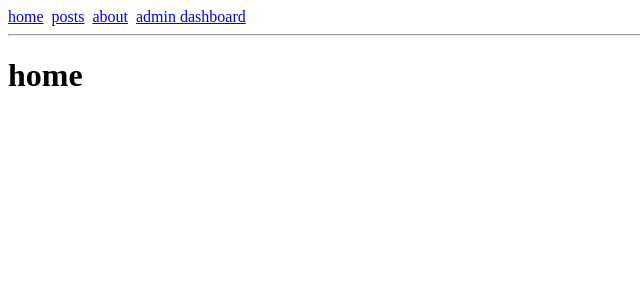
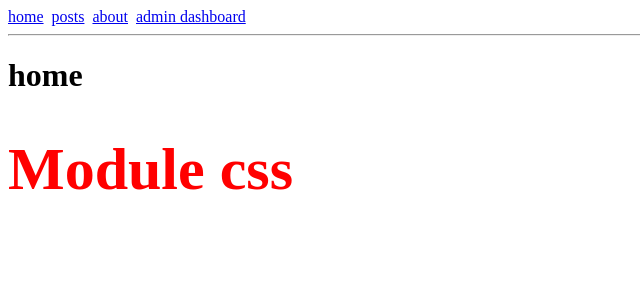
Before and after one commit to mistersakil/nextjs-practice-20240911, a Next.js app: page / in a window 1280 px wide. Shown: the top 300 px of the page, without its empty margins (0-640 px from the left). Built offline with nearby package versions, Linux system fonts and the light colour scheme.

Commit message:
use of module css

```diff
--- a/src/app/(pages)/page.tsx
+++ b/src/app/(pages)/page.tsx
@@ -1,8 +1,10 @@
+import ModuleCss from "@/components/ModuleCss";
 import React from "react";
 export default function HomePage() {
   return (
     <>
       <h1>home</h1>
+      <ModuleCss />
     </>
   );
 }
--- /dev/null
+++ b/src/components/ModuleCss.tsx
@@ -0,0 +1,11 @@
+import React from "react";
+import CustomCss from "@/css/web/Custom.module.css";
+const ModuleCss = () => {
+  return (
+    <div>
+      <h1 className={CustomCss.fontSize}>Module css</h1>
+    </div>
+  );
+};
+
+export default ModuleCss;
--- /dev/null
+++ b/src/css/web/Custom.module.css
@@ -0,0 +1,4 @@
+.fontSize {
+  font-size: 60px;
+  color: red;
+}
--- a/tsconfig.json
+++ b/tsconfig.json
@@ -2,7 +2,8 @@
   "compilerOptions": {
     "baseUrl": ".",
     "paths": {
-      "@/components/*": ["src/components/*"]
+      "@/components/*": ["src/components/*"],
+      "@/css/*": ["src/css/*"]
     },
     "lib": ["dom", "dom.iterable", "esnext"],
     "allowJs": true,
```
